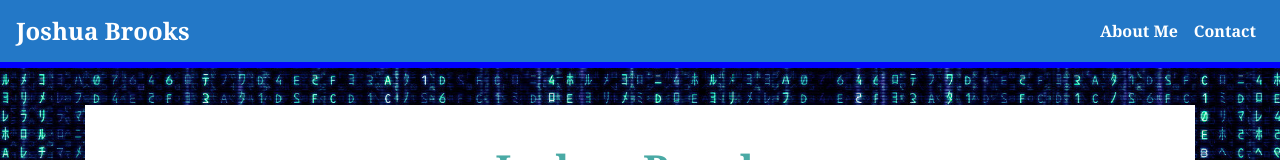
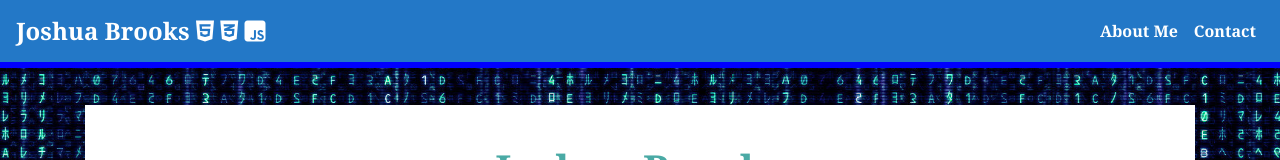
Before and after one commit to Misterjosh/react-portfolio, a React (Create React App) app: page / in a window 1280 px wide. Shown: the top 160 px of the page. Built offline with nearby package versions, Linux system fonts and the light colour scheme.

Commit message:
Added Font Awesome Icons

```diff
--- a/src/components/navbar/Navbar.js
+++ b/src/components/navbar/Navbar.js
@@ -18,7 +18,7 @@ const MyNavbar = (props) => {
   return (
     <div style={{ position: "fixed", width: "100%", zIndex: 1 }}>
       <Navbar className="color-nav" light expand="md">
-        <NavbarBrand id="logo" href="/">Joshua Brooks</NavbarBrand>
+        <NavbarBrand id="logo" href="/">Joshua Brooks <i class="fab fa-html5"></i> <i class="fab fa-css3-alt"></i> <i class="fab fa-js-square"></i> </NavbarBrand>
         <NavbarToggler onClick={toggle} />
         <Collapse isOpen={isOpen} navbar>
           <Nav className="ml-auto" navbar>
```
